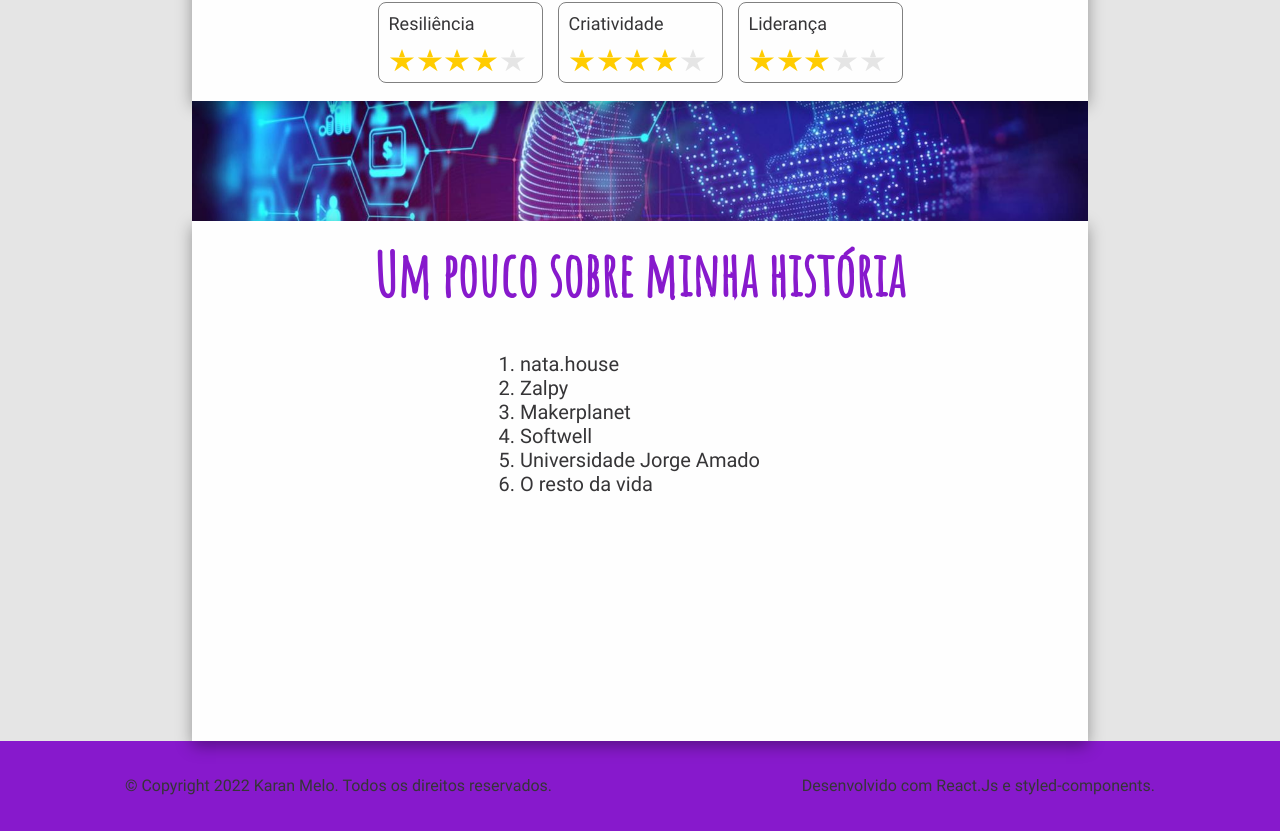
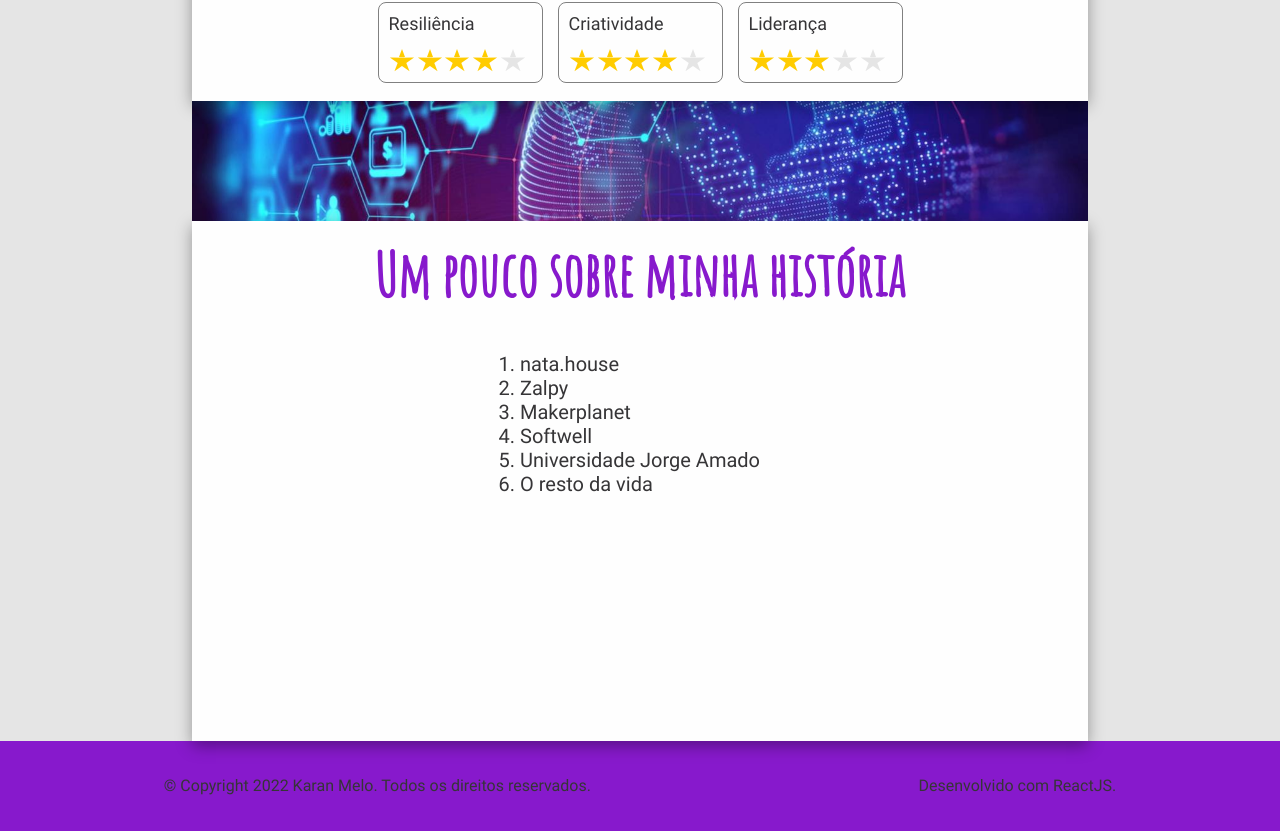
Before and after one commit to karanmelo/karanmelo-page, a React (Create React App) app: page / in a window 1280 px wide. Shown: the part 2040-2871 px from the top of the page. Built offline with nearby package versions, Linux system fonts and the light colour scheme.

Commit message:
fix: update footer content

```diff
--- a/src/components/layouts/Layout/Footer/index.tsx
+++ b/src/components/layouts/Layout/Footer/index.tsx
@@ -5,6 +5,6 @@ import * as S from './styles';
 export const Footer: React.FC = () => (
   <S.Footer>
     <p>© Copyright 2022 Karan Melo. Todos os direitos reservados.</p>
-    <p>Desenvolvido com React.Js e styled-components.</p>
+    <p>Desenvolvido com ReactJS.</p>
   </S.Footer>
 );
```
